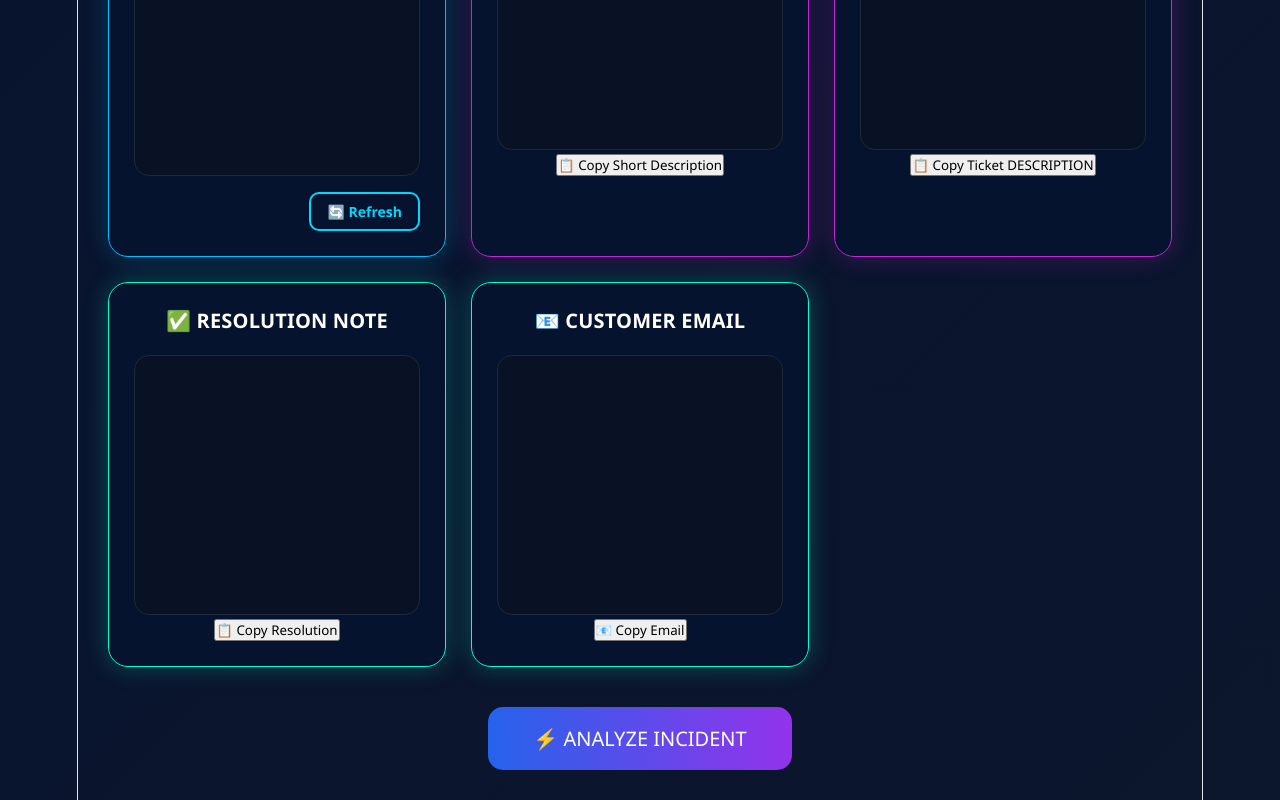
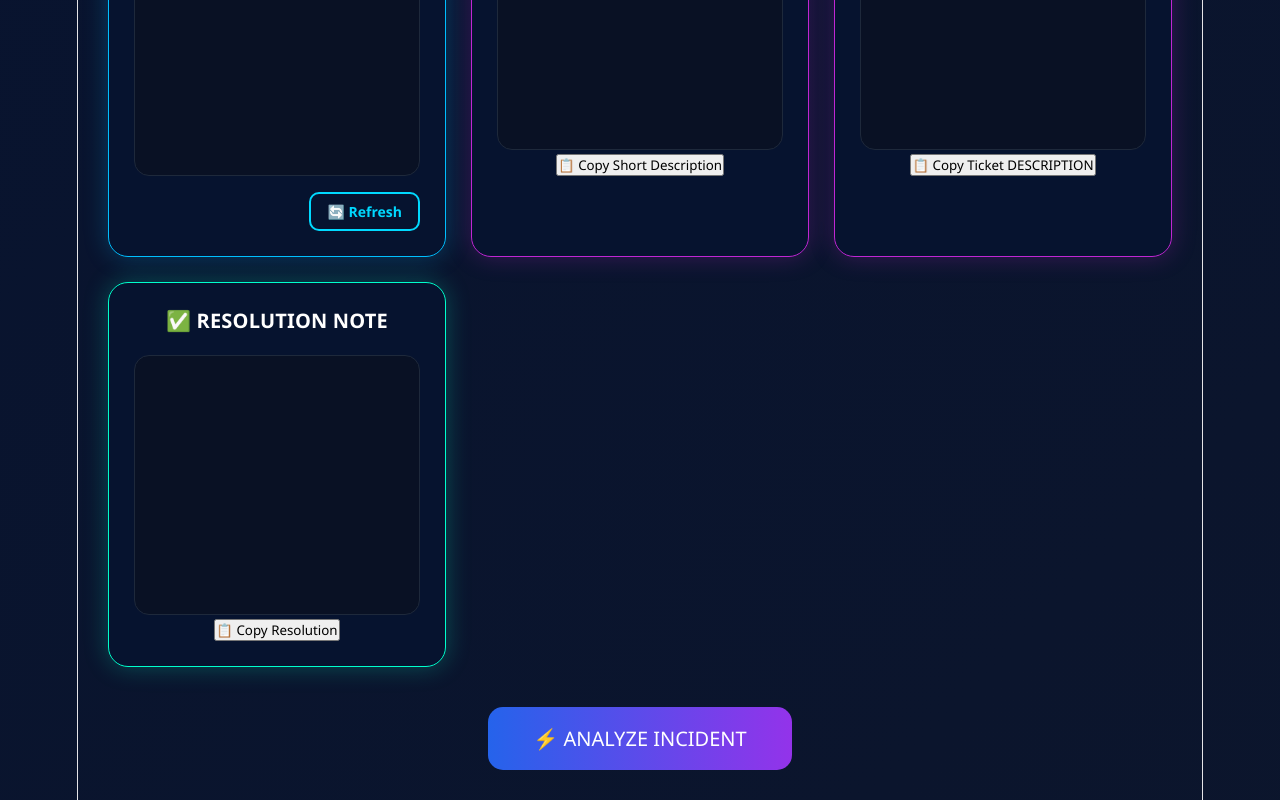
Before and after one commit to IrfanPasha05/servicedesk-ai, a React (Vite) app: page / in a window 1280 px wide. Shown: the part 630-1430 px from the top of the page. Built offline with nearby package versions, Linux system fonts and the light colour scheme; no server answers.

Commit message:
Remove customer email feature

```diff
--- a/src/App.jsx
+++ b/src/App.jsx
@@ -13,7 +13,7 @@ function App() {
   const textareaRef = useRef(null);
 
 
-  const [customerEmail, setCustomerEmail] = useState("");
+
   const [chatTranscript, setChatTranscript] = useState("");
 const [incident, setIncident] = useState("");
 const [ticketDescription, setTicketDescription] = useState("");
@@ -30,7 +30,6 @@ const [resolutionNote, setResolutionNote] = useState("");
   setIncident("");
   setTicketDescription("");
   setResolutionNote("");
-  setCustomerEmail("");
 
   if (textareaRef.current) {
     textareaRef.current.focus();
@@ -1975,14 +1974,6 @@ RESOLUTION:
 
 <Professional Resolution Notes>
 
-EMAIL:
-
-<Professional Customer Email>
-
-Do not change the section names.
-
-Do not add additional sections.
-
 ==================================================
 INCIDENT REQUIREMENTS
 ==================================================
@@ -2497,17 +2488,12 @@ const ticket =
 
 const resolution =
   result.split("RESOLUTION:")[1]
-    ?.split("EMAIL:")[0]
-    ?.trim() || "";
-
-const email =
-  result.split("EMAIL:")[1]
     ?.trim() || "";
 
 setIncident(incidentSummary);
 setTicketDescription(ticket);
 setResolutionNote(resolution);
-setCustomerEmail(email);
+
 
 
     } catch (error) {
@@ -2650,24 +2636,8 @@ setCustomerEmail(email);
 
 </div>
 
-<div className="card resolution">
-
-  <h3>📧 CUSTOMER EMAIL</h3>
-
-  <div className="output-box">
-    {customerEmail}
-  </div>
-
-  <button
-    className="copy-btn"
-    onClick={() => copyText(customerEmail)}
-  >
-    📧 Copy Email
-  </button>
-
 </div>
 
-      </div>
 
       {/* BUTTON */}
 
```
